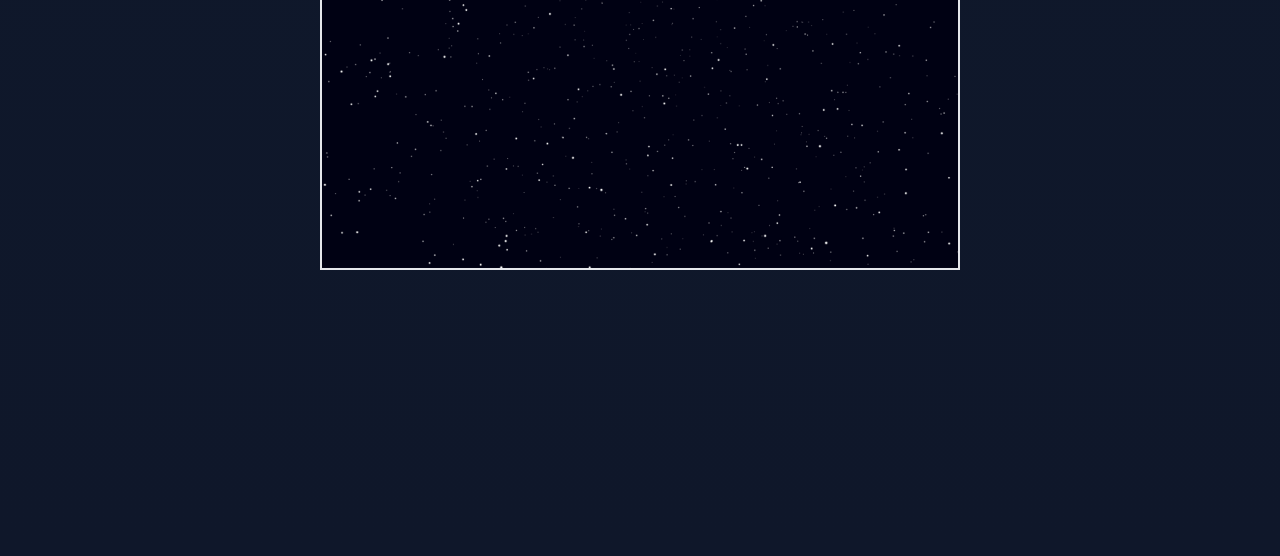
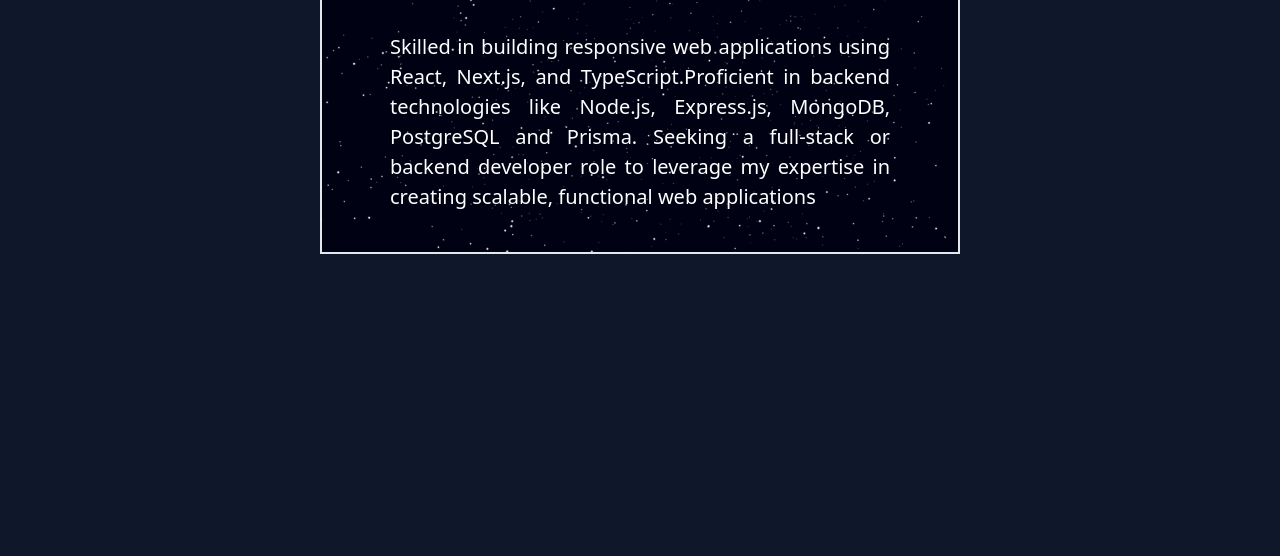
Before and after one commit to ridwanahmedxix/PracticeTCSS, a website built with Vite: page index.html in a window 1280 px wide. Shown: the part 244-800 px from the top of the page. Built offline with nearby package versions, Linux system fonts and the light colour scheme.

Commit message:
h and w fixed

```diff
--- a/index.html
+++ b/index.html
@@ -111,9 +111,18 @@
 
     <section>
       <div
-        class="w-1/2 h-96 mx-auto border-2 mt-20 text-white bg-[url('/photo/moon-bg.jpg')] bg-cover bg-center"
+        class="sm:w-1/2 w-[75%] h-auto mx-auto border-2 mt-20 text-white bg-[url('/photo/moon-bg.jpg')] bg-cover bg-center"
       >
         <h1 class="text-center pt-10 text-5xl">This is Ridwan</h1>
+        <p
+          class="pt-14 text-justify text-[20px] mx-auto max-w-[500px] w-[80%] pb-10"
+        >
+          Skilled in building responsive web applications using React, Next.js,
+          and TypeScript.Proficient in backend technologies like Node.js,
+          Express.js, MongoDB, PostgreSQL and Prisma. Seeking a full-stack or
+          backend developer role to leverage my expertise in creating scalable,
+          functional web applications
+        </p>
       </div>
     </section>
 
```
